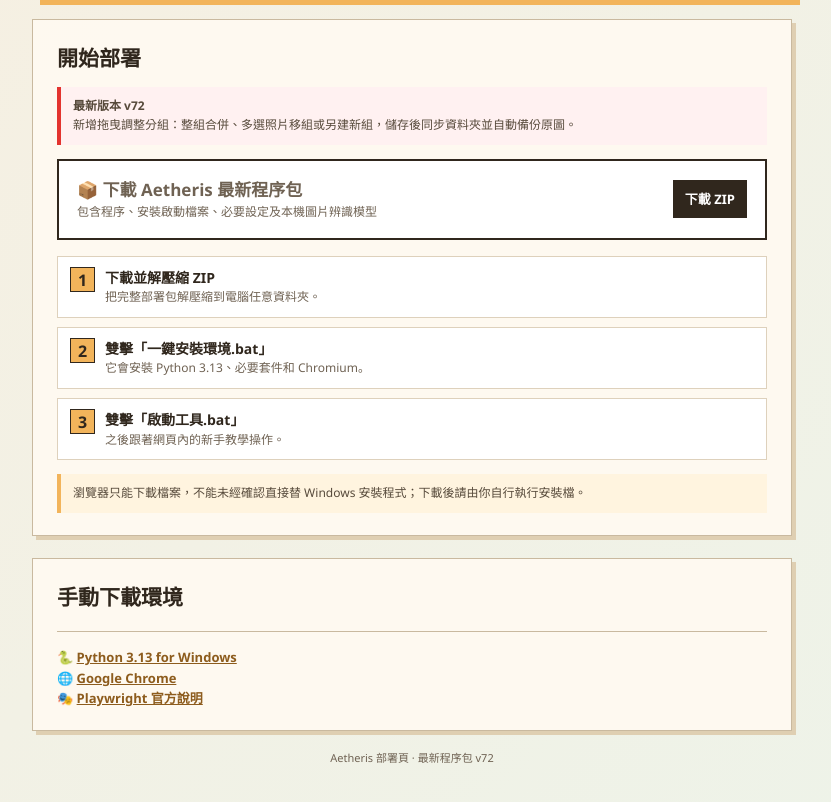
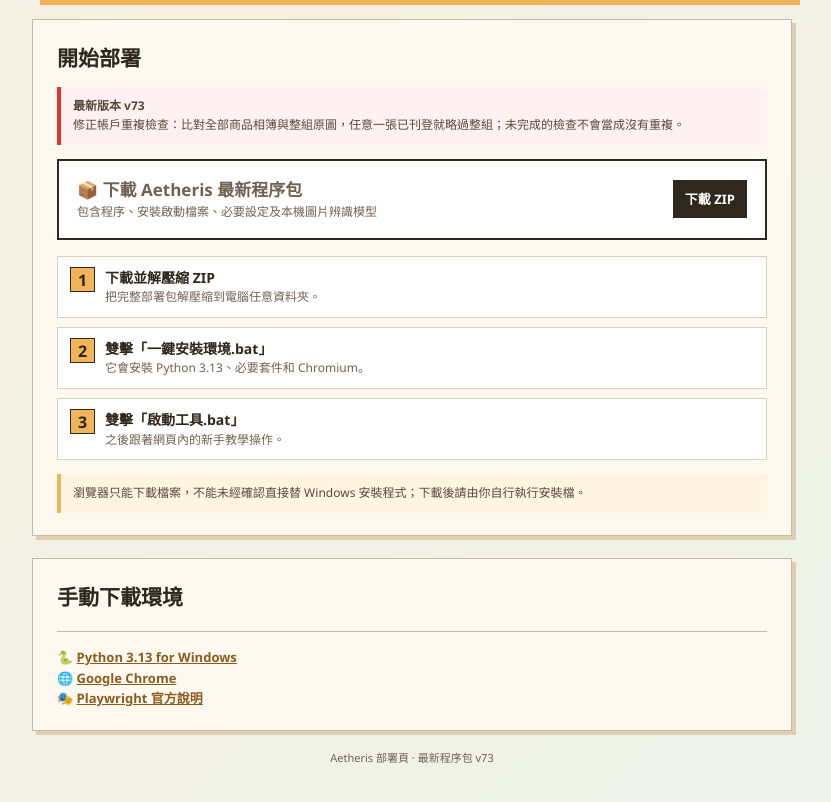
Before and after one commit to ILMTTS/aetheris-carousell, a plain HTML site: page index.html in a window 1280 px wide. Shown: the part 178-980 px from the top of the page, without its empty margins (228-1059 px from the left). Drawn offline with Linux system fonts and the light colour scheme.

Commit message:
Fix account duplicate checks across every product photo v73

```diff
--- a/index.html
+++ b/index.html
@@ -15,8 +15,8 @@
     <section class="hero"><img src="assets/ui/mascot.png" alt="Aetheris"><div><div class="eyebrow">CAROUSELL AUTOMATION</div><h1>Aetheris</h1><p>下載一次，安裝後即可在 Windows 使用。</p></div></section>
     <section class="panel">
       <h2>開始部署</h2>
-      <div class="note" style="margin:0 0 14px;border-left-color:#e3342f;background:#fff1f1"><strong>最新版本 v72</strong><br>新增拖曳調整分組：整組合併、多選照片移組或另建新組，儲存後同步資料夾並自動備份原圖。</div>
-      <a class="primary" href="Carousell自動上架_程序.zip?v=72" download><span><strong>📦 下載 Aetheris 最新程序包</strong><span>包含程序、安裝啟動檔案、必要設定及本機圖片辨識模型</span></span><b>下載 ZIP</b></a>
+      <div class="note" style="margin:0 0 14px;border-left-color:#e3342f;background:#fff1f1"><strong>最新版本 v73</strong><br>修正帳戶重複檢查：比對全部商品相簿與整組原圖，任意一張已刊登就略過整組；未完成的檢查不會當成沒有重複。</div>
+      <a class="primary" href="Carousell自動上架_程序.zip?v=73" download><span><strong>📦 下載 Aetheris 最新程序包</strong><span>包含程序、安裝啟動檔案、必要設定及本機圖片辨識模型</span></span><b>下載 ZIP</b></a>
       <div class="steps">
         <div class="step"><div class="num">1</div><div><strong>下載並解壓縮 ZIP</strong><span>把完整部署包解壓縮到電腦任意資料夾。</span></div></div>
         <div class="step"><div class="num">2</div><div><strong>雙擊「一鍵安裝環境.bat」</strong><span>它會安裝 Python 3.13、必要套件和 Chromium。</span></div></div>
@@ -28,7 +28,7 @@
       <h2>手動下載環境</h2>
       <div class="manual">🐍 <a href="https://www.python.org/downloads/windows/" target="_blank" rel="noopener">Python 3.13 for Windows</a><br>🌐 <a href="https://www.google.com/chrome/" target="_blank" rel="noopener">Google Chrome</a><br>🎭 <a href="https://playwright.dev/python/docs/intro" target="_blank" rel="noopener">Playwright 官方說明</a></div>
     </section>
-    <div class="footer">Aetheris 部署頁 · 最新程序包 v72</div>
+    <div class="footer">Aetheris 部署頁 · 最新程序包 v73</div>
   </main>
 </body>
 </html>
```
Also changed, not shown: 1 other file.
